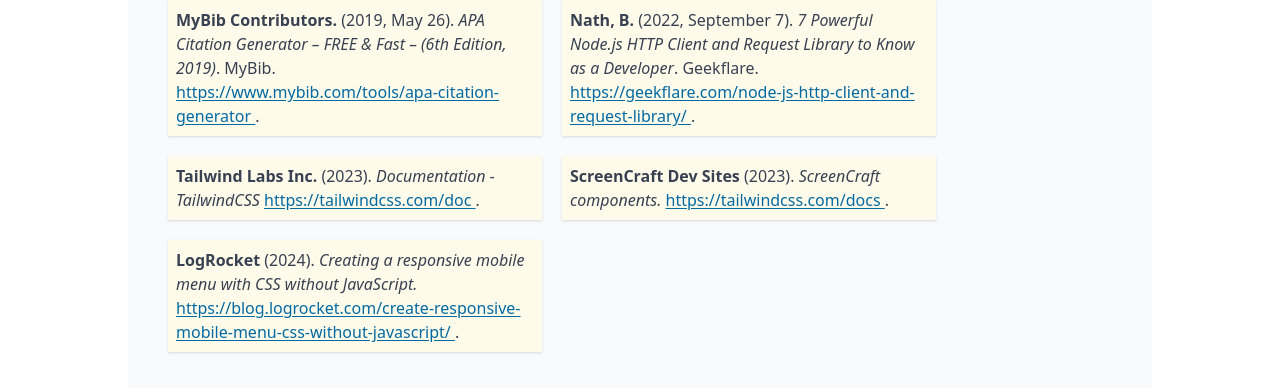
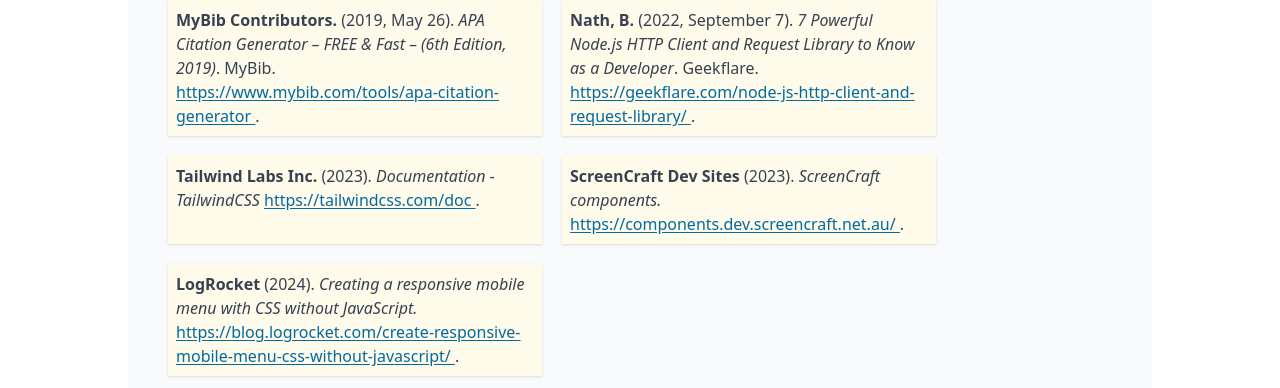
Before and after one commit to kangaroo-eating-carrots/Profile-Website, a website: page references/references.html in a window 1280 px wide. Shown: the part 220-608 px from the top of the page. Drawn offline with Linux system fonts and the light colour scheme.

Commit message:
fix: revise an link address for ScreenCraft Component

```diff
--- a/references/references.html
+++ b/references/references.html
@@ -74,8 +74,8 @@
         </p>
         <p class="shadow p-2 bg-amber-50 max-w-96"><strong>ScreenCraft Dev Sites</strong> (2023).
           <em>ScreenCraft components.</em>
-          <a class=" underline underline-offset-2 text-sky-700 hover:text-sky-100 hover:bg-sky-700" href="https://tailwindcss.com/docs" target="_blank">
-            https://tailwindcss.com/docs
+          <a class=" underline underline-offset-2 text-sky-700 hover:text-sky-100 hover:bg-sky-700" href="https://components.dev.screencraft.net.au/" target="_blank">
+            https://components.dev.screencraft.net.au/
           </a>.
         </p>
         <p class="shadow p-2 bg-amber-50 max-w-96"><strong>LogRocket</strong> (2024).
```
